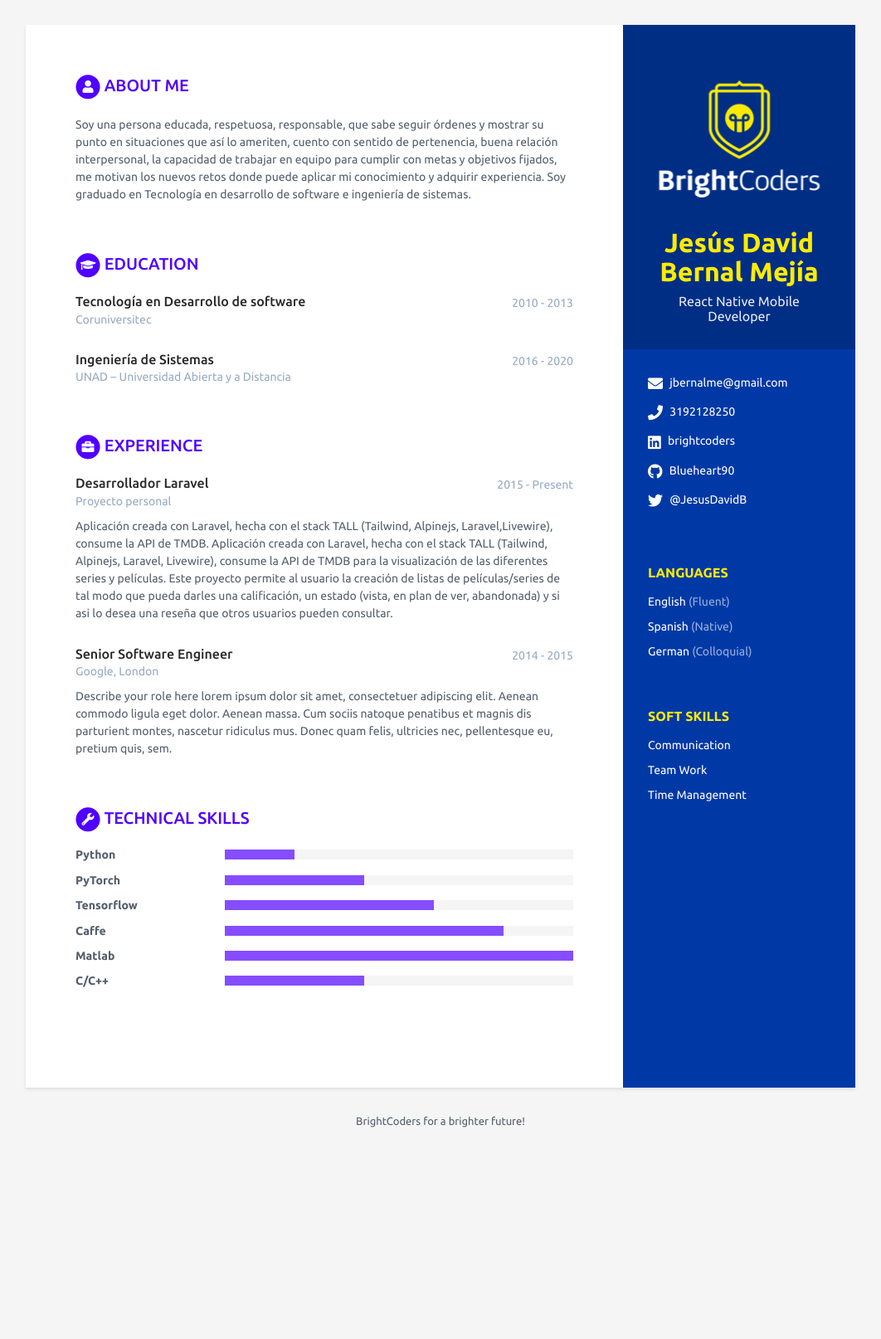
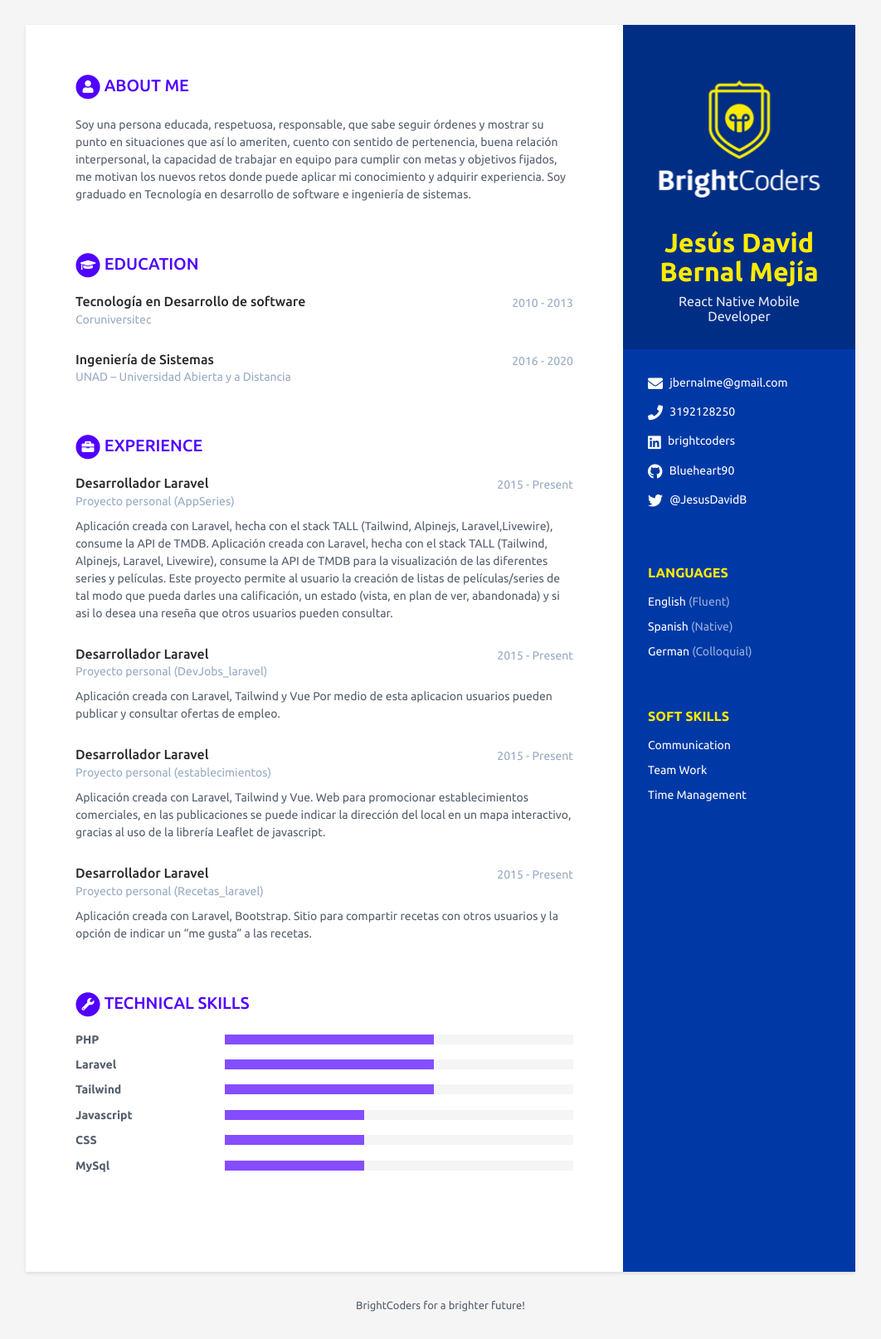
Before and after one commit to BC-MAY-21-RN/scorecard-Blueheart90, a Jekyll site: the page built from index.html, in a window 1280 px wide. Shown: the whole page at 83% size, without its empty margins (109-1171 px from the left). Built offline with Jekyll 4.4.1, drawn with Linux system fonts in a browser that asks for light colours; before the commit the page ends 1392 px from its top, so only the background shows below that.

Commit message:
Update data.yml

```diff
--- a/_data/data.yml
+++ b/_data/data.yml
@@ -68,7 +68,7 @@ educationcomplete:
 experiences:
   - role: Desarrollador Laravel
     time: 2015 - Present
-    company: Proyecto personal
+    company: Proyecto personal (AppSeries)
     details: |
       Aplicación creada con Laravel, hecha con el stack TALL (Tailwind,
       Alpinejs, Laravel,Livewire), consume la API de TMDB.
@@ -80,15 +80,29 @@ experiences:
       un estado (vista, en plan de ver, abandonada) y si asi lo desea
       una reseña que otros usuarios pueden consultar.
 
-  - role: Senior Software Engineer
-    time: 2014 - 2015
-    company: Google, London
+  - role: Desarrollador Laravel
+    time: 2015 - Present
+    company: Proyecto personal (DevJobs_laravel)
     details: |
-      Describe your role here lorem ipsum dolor sit amet, consectetuer
-      adipiscing elit. Aenean commodo ligula eget dolor. Aenean massa.
-      Cum sociis natoque penatibus et magnis dis parturient montes,
-      nascetur ridiculus mus. Donec quam felis, ultricies nec,
-      pellentesque eu, pretium quis, sem.
+      Aplicación creada con Laravel, Tailwind y Vue
+      Por medio de esta aplicacion usuarios pueden publicar y consultar ofertas de empleo.
+
+  - role: Desarrollador Laravel
+    time: 2015 - Present
+    company: Proyecto personal (establecimientos)
+    details: |
+      Aplicación creada con Laravel, Tailwind y Vue.
+      Web para promocionar establecimientos comerciales, en las publicaciones se puede indicar
+      la dirección del local en un mapa interactivo, gracias al uso de la librería Leaflet de
+      javascript.
+
+  - role: Desarrollador Laravel
+    time: 2015 - Present
+    company: Proyecto personal (Recetas_laravel)
+    details: |
+      Aplicación creada con Laravel, Bootstrap.
+      Sitio para compartir recetas con otros usuarios y la opción de indicar un “me gusta” a las
+      recetas.
 
 # Registra aquí tus habilidades técnicas, para level utiliza:
 # 20% para Novice
@@ -100,22 +114,22 @@ skills:
   title: Technical Skills # NO MODIFICAR
 
   toolset:
-    - name: Python
-      level: 20%
+    - name: PHP
+      level: 60%
 
-    - name: PyTorch
+    - name: Laravel
+      level: 60%
+
+    - name: Tailwind
+      level: 60%
+
+    - name: Javascript
       level: 40%
 
-    - name: Tensorflow
-      level: 60%
+    - name: CSS
+      level: 40%
 
-    - name: Caffe
-      level: 80%
-
-    - name: Matlab
-      level: 100%
-
-    - name: C/C++
+    - name: MySql
       level: 40%
 
 # NO MODIFICAR
```
